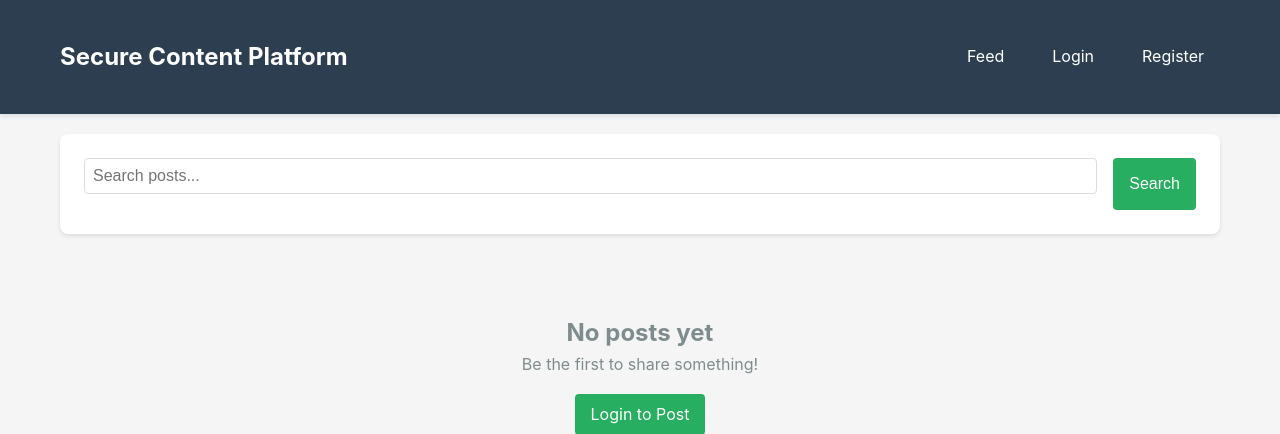
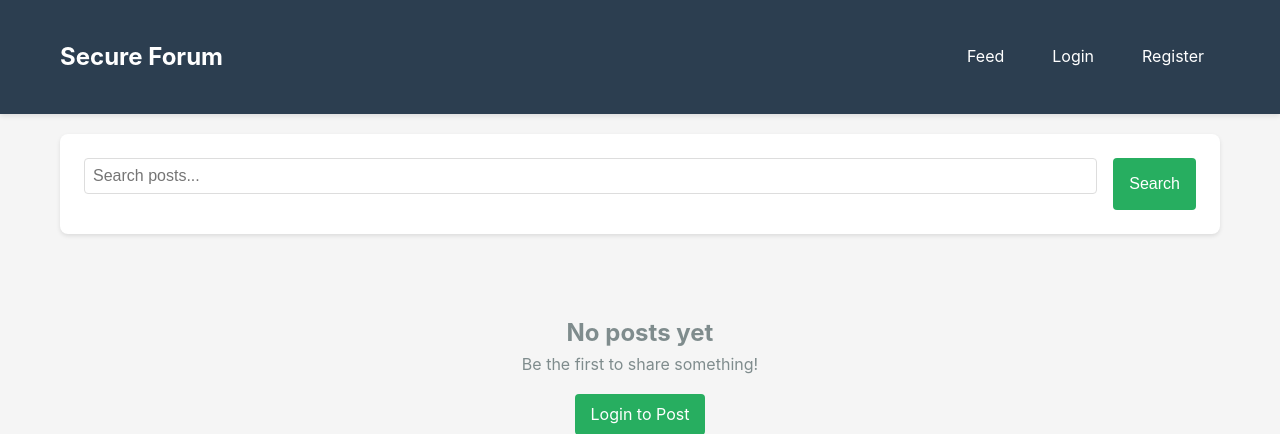
Before and after one commit to KobotoJW/AppSec_project, a Django app: page /posts/ in a window 1280 px wide. Shown: the top 434 px of the page. Run offline with Django 5.2, Linux system fonts and the light colour scheme; data that the repository does not hold is empty.

Commit message:
rename sections

```diff
--- a/accounts/templates/accounts/base.html
+++ b/accounts/templates/accounts/base.html
@@ -5,7 +5,7 @@
     <meta name="viewport" content="width=device-width, initial-scale=1.0">
     <meta http-equiv="X-Content-Type-Options" content="nosniff">
     <meta http-equiv="X-Frame-Options" content="DENY">
-    <title>{% block title %}Authentication{% endblock %} - Secure Content Platform</title>
+    <title>{% block title %}Authentication{% endblock %} - Secure Forum</title>
     <style>
         * {
             margin: 0;
@@ -376,7 +376,7 @@
 <body>
     <header>
         <div class="header-container">
-            <h1>Secure Content Platform</h1>
+            <h1>Secure Forum</h1>
             <nav>
                 <a href="{% url 'posts:feed' %}">Feed</a>
                 {% if user.is_authenticated %}
--- a/create_admin.py
+++ b/create_admin.py
@@ -1,5 +1,5 @@
 """
-Script to create an admin user for the secure content platform
+Script to create an admin user for the secure forum platform
 """
 import os
 import sys
@@ -64,7 +64,7 @@ def create_test_users():
 
 if __name__ == '__main__':
     print("=" * 60)
-    print("Secure Content Platform - Admin Setup")
+    print("Secure Forum - Admin Setup")
     print("=" * 60)
 
     create_admin()
--- a/posts/templates/posts/base.html
+++ b/posts/templates/posts/base.html
@@ -5,7 +5,7 @@
     <meta name="viewport" content="width=device-width, initial-scale=1.0">
     <meta http-equiv="X-Content-Type-Options" content="nosniff">
     <meta http-equiv="X-Frame-Options" content="DENY">
-    <title>{% block title %}Secure Content Platform{% endblock %}</title>
+    <title>{% block title %}Secure Forum{% endblock %}</title>
     <style>
         * {
             margin: 0;
@@ -185,7 +185,7 @@
 <body>
     <header>
         <div class="container">
-            <h1>Secure Content Platform</h1>
+            <h1>Secure Forum</h1>
             <nav>
                 <a href="{% url 'posts:feed' %}">Feed</a>
                 {% if user.is_authenticated %}
--- a/posts/templates/posts/create_post.html
+++ b/posts/templates/posts/create_post.html
@@ -1,6 +1,6 @@
 {% extends "posts/base.html" %}
 
-{% block title %}Create Post - Secure Content Platform{% endblock %}
+{% block title %}Create Post - Secure Forum{% endblock %}
 
 {% block content %}
 <div class="card" style="max-width: 800px; margin: 2rem auto;">
--- a/posts/templates/posts/feed.html
+++ b/posts/templates/posts/feed.html
@@ -1,6 +1,6 @@
 {% extends "posts/base.html" %}
 
-{% block title %}Feed - Secure Content Platform{% endblock %}
+{% block title %}Feed - Secure Forum{% endblock %}
 
 {% block extra_css %}
 <style>
--- a/posts/templates/posts/post_detail.html
+++ b/posts/templates/posts/post_detail.html
@@ -1,6 +1,6 @@
 {% extends "posts/base.html" %}
 
-{% block title %}Post Detail - Secure Content Platform{% endblock %}
+{% block title %}Post Detail - Secure Forum{% endblock %}
 
 {% block extra_css %}
 <style>
```
Also changed, not shown: posts/templates/posts/report_content.html (+1 -6 lines).
